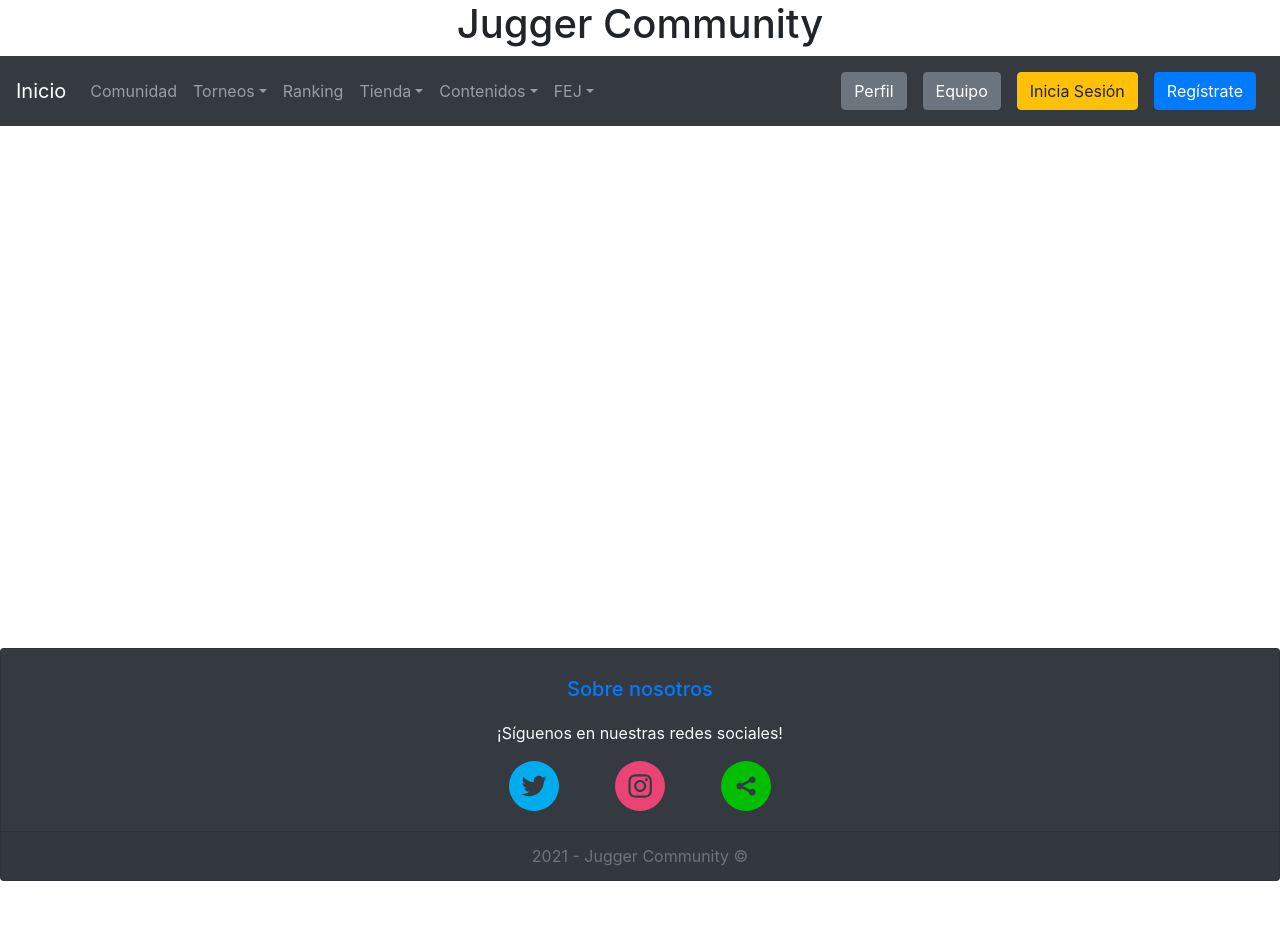
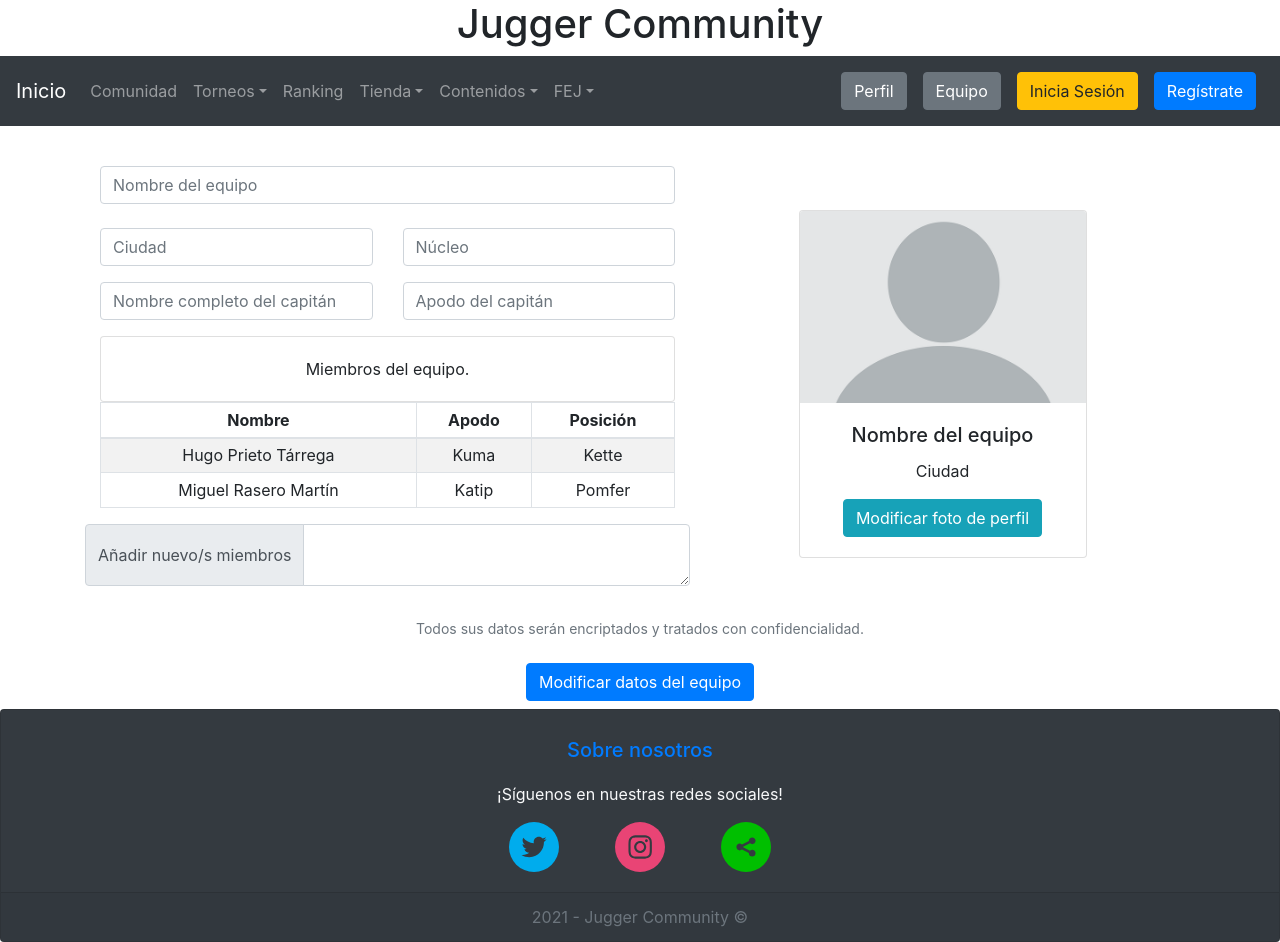
Before and after one commit to HylianPablo/JuggerWebsite, a React (Create React App) app: page /miEquipo in a window 1280 px wide. Before the commit the page ends 881 px from the top, so only its background shows below. Built offline with nearby package versions, Linux system fonts and the light colour scheme; no server answers; what google-maps-react would draw is missing.

Commit message:
Edit team component

```diff
--- a/src/App.js
+++ b/src/App.js
@@ -18,8 +18,11 @@ import KitsShop from "./Shop/KitsShop";
 import WeaponShop from "./Shop/WeaponShop";
 import MerchandisingShop from "./Shop/MerchandisingShop";
 import TeamRegistration from "./Tournaments/TeamRegistration.js";
-import PastTournaments from "./Tournaments/PastTournaments";
-import PastTournamentsInfo from "./Tournaments/PastTournamentInfo";
+import PastTournaments from "./Tournaments/PastTournaments.js";
+import PastTournamentsInfo from "./Tournaments/PastTournamentInfo.js";
+import Team from "./Users/Team.js";
+
+
 import { Component } from "react";
 
 class App extends Component {
@@ -86,6 +89,9 @@ class App extends Component {
               <Route path="/miPerfil">
                 <Profile />
               </Route>
+              <Route path="/miEquipo">
+                <Team />
+              </Route>
               <Route path="/tiendaKits">
                 <KitsShop />
               </Route>
--- /dev/null
+++ b/src/Users/Team.js
@@ -0,0 +1,86 @@
+import Form from "react-bootstrap/Form";
+import Button from "react-bootstrap/Button";
+import Row from "react-bootstrap/Row";
+import Col from "react-bootstrap/Col";
+import Card from "react-bootstrap/Card";
+import InputGroup from "react-bootstrap/InputGroup";
+import FormControl from "react-bootstrap/FormControl";
+
+import blank from "../assets/blankProfile.png";
+
+import ImageUpload from "../Utils/ImageUpload.js";
+import TeamMembers from "./TeamMembers";
+
+const Team = () => {
+  return (
+    <Form className="registrationForm">
+      <br></br>
+      <Form.Group controlId="formName">
+        <Row className="profileModForm">
+          <Col className="leftRegistration">
+            <Row>
+              <Col>
+                <Form.Control type="text" placeholder="Nombre del equipo" />
+              </Col>
+            </Row>
+            <br></br>
+            <Form.Group controlId="formNickUsername">
+              <Row>
+                <Col>
+                  <Form.Control type="text" placeholder="Ciudad" />
+                </Col>
+                <Col>
+                  <Form.Control type="text" placeholder="Núcleo" />
+                </Col>
+              </Row>
+            </Form.Group>
+            <Form.Group controlId="formBasicEmail">
+              <Row>
+                <Col>
+                  <Form.Control
+                    type="text"
+                    placeholder="Nombre completo del capitán"
+                  />
+                </Col>
+                <Col>
+                  <Form.Control type="text" placeholder="Apodo del capitán" />
+                </Col>
+              </Row>
+            </Form.Group>
+            <TeamMembers/>
+            <Form.Group>
+              <Row>
+                <InputGroup>
+                  <InputGroup.Prepend>
+                    <InputGroup.Text>Añadir nuevo/s miembros</InputGroup.Text>
+                  </InputGroup.Prepend>
+                  <FormControl as="textarea" aria-label="" />
+                </InputGroup>
+              </Row>
+            </Form.Group>
+          </Col>
+          <Col className="profileModForm">
+            <Card style={{ width: "18rem" }}>
+              <Card.Img variant="top" src={blank} />
+              <Card.Body>
+                <Card.Title>Nombre del equipo</Card.Title>
+                <Card.Text>Ciudad</Card.Text>
+                <ImageUpload />
+              </Card.Body>
+            </Card>
+          </Col>
+        </Row>
+      </Form.Group>
+
+      <Form.Text className="text-muted">
+        Todos sus datos serán encriptados y tratados con confidencialidad.
+      </Form.Text>
+      <br></br>
+      <Button variant="primary" type="submit">
+        Modificar datos del equipo
+      </Button>
+    </Form>
+  );
+};
+
+export default Team;
--- /dev/null
+++ b/src/Users/TeamMembers.js
@@ -0,0 +1,32 @@
+import Table from "react-bootstrap/Table";
+import Card from "react-bootstrap/Card";
+
+const TeamMembers = () => {
+  return (
+      <div>
+          <Card body>Miembros del equipo.</Card>
+    <Table striped bordered hover size="sm">
+      <thead>
+        <tr>
+          <th>Nombre</th>
+          <th>Apodo</th>
+          <th>Posición</th>
+        </tr>
+      </thead>
+      <tbody>
+        <tr>
+          <td>Hugo Prieto Tárrega</td>
+          <td>Kuma</td>
+          <td>Kette</td>
+        </tr>
+        <tr>
+          <td>Miguel Rasero Martín</td>
+          <td>Katip</td>
+          <td>Pomfer</td>
+        </tr>
+      </tbody>
+    </Table>
+    </div>
+  );
+};
+export default TeamMembers;
```
